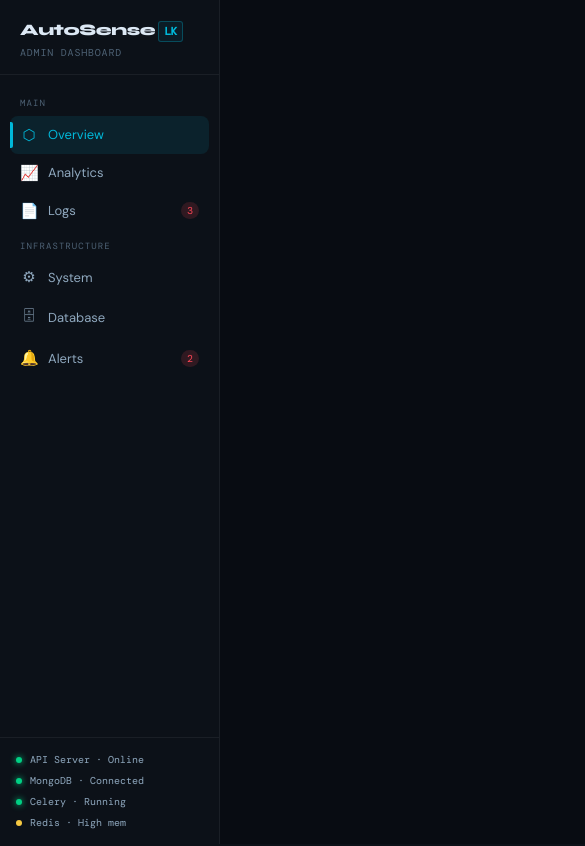
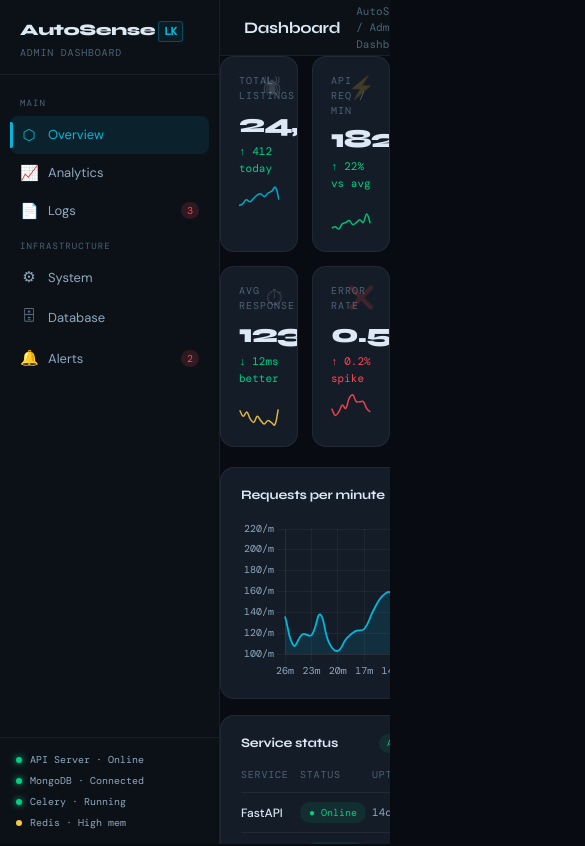
Before and after one commit to PulithThewmika/AutoSenseLK, a React (Vite) app in the folder vehicle-market-admindash/: page / in a window 390 px wide. Shown: the top 846 px of the page, 585 px wide, since content can reach past the window. Built offline with nearby package versions, Linux system fonts and the light colour scheme; a web font is replaced by a local one.

Commit message:
refactor: adjust body and root styles for improved layout responsiveness

```diff
--- a/vehicle-market-admindash/src/App.tsx
+++ b/vehicle-market-admindash/src/App.tsx
@@ -46,7 +46,7 @@ export function App() {
   return (
     <>
       <Sidebar activeTab={activeTab} setActiveTab={setActiveTab} />
-      <div className="main-content">
+      <div className="main">
         <Topbar title="Dashboard" isDark={isDark} toggleTheme={toggleTheme} />
         {renderContent()}
       </div>
--- a/vehicle-market-admindash/src/index.css
+++ b/vehicle-market-admindash/src/index.css
@@ -62,8 +62,12 @@ body {
   line-height: 1.5;
   overflow: hidden;
   height: 100vh;
+  transition: background 0.3s, color 0.3s;
+}
+#root {
   display: flex;
-  transition: background 0.3s, color 0.3s;
+  width: 100%;
+  height: 100vh;
 }
 ::-webkit-scrollbar { width:4px; height:4px; }
 ::-webkit-scrollbar-track { background: var(--bg2); }
```
